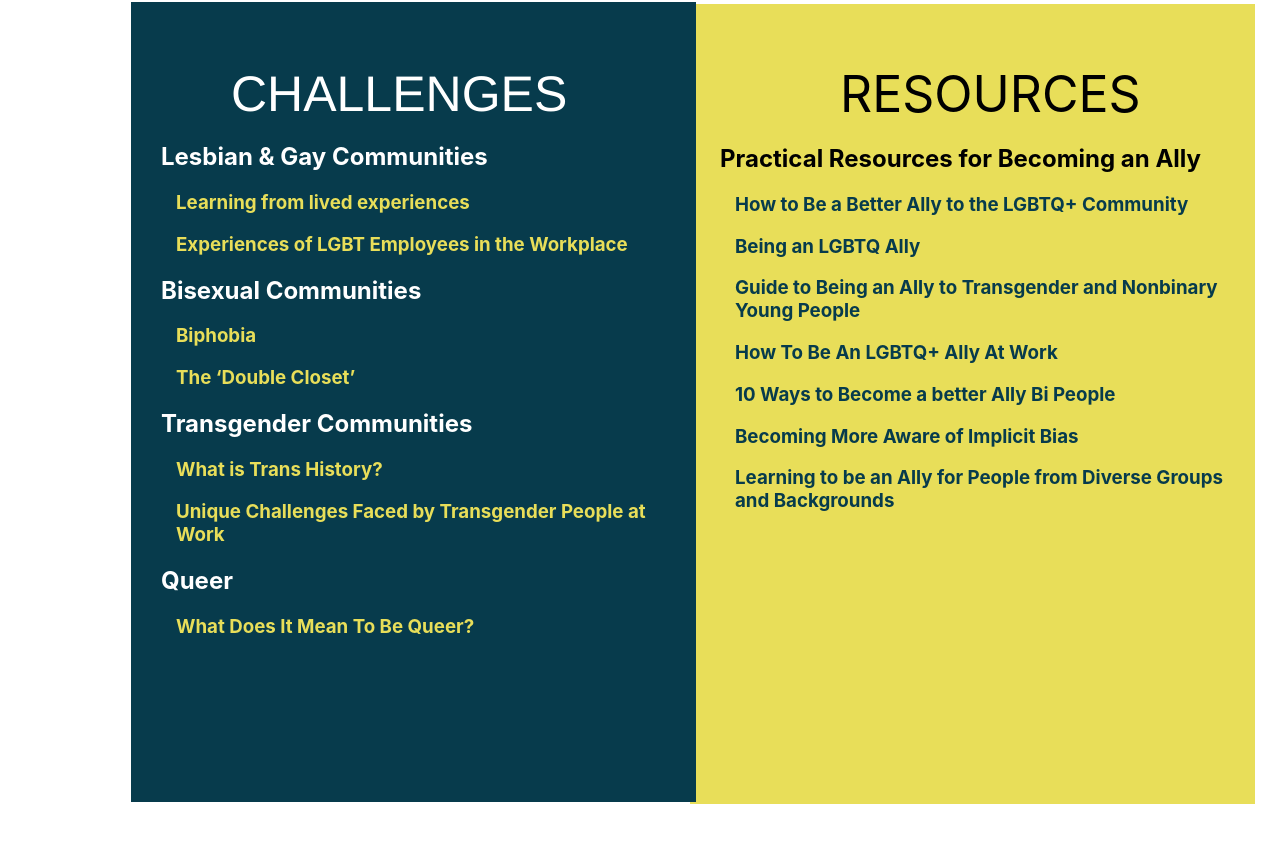
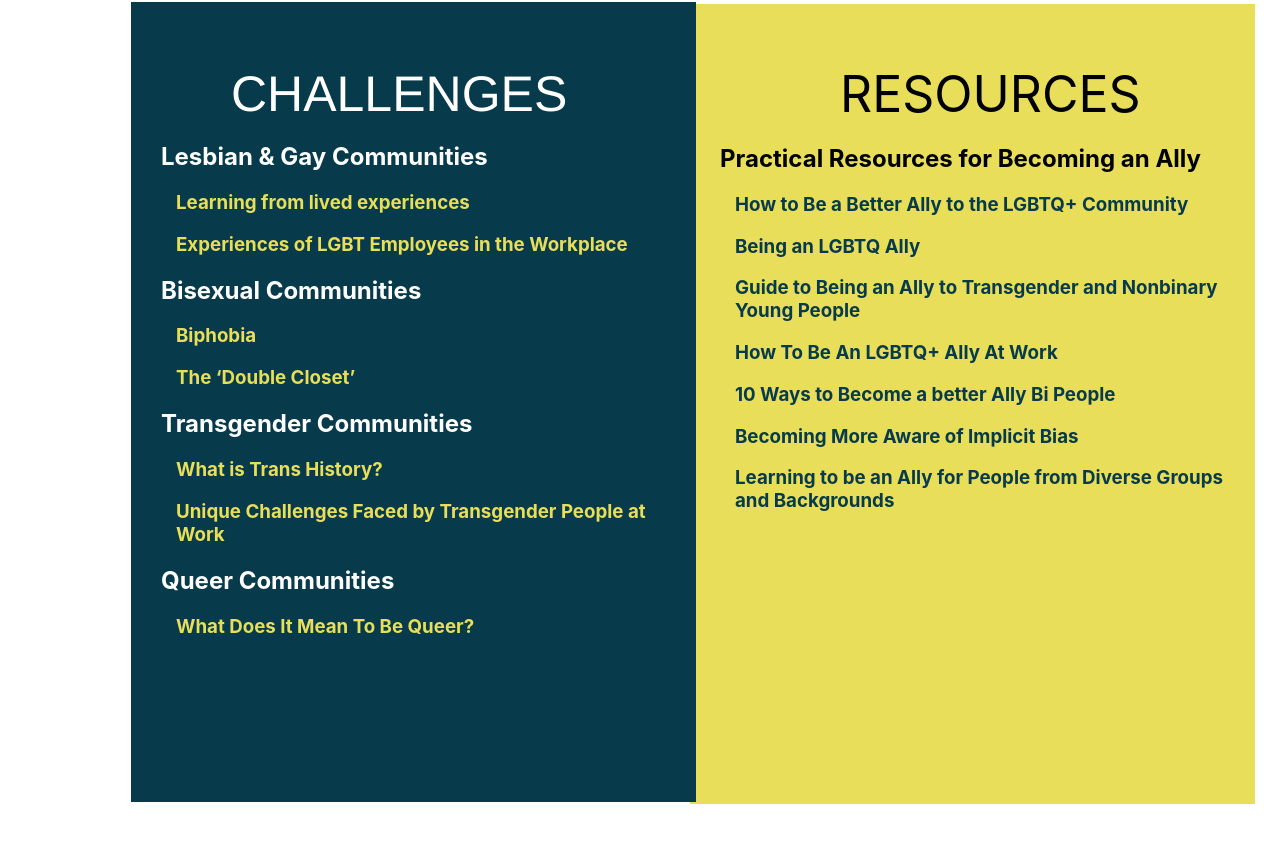
Before and after one commit to AdassaC/ARCH, a React (Create React App) app in the folder arch/: page /lgbtq in a window 1280 px wide. Shown: the part 818-1660 px from the top of the page. Built offline with nearby package versions, Linux system fonts and the light colour scheme.

Commit message:
update text for queer

```diff
--- a/arch/src/components/lgbtq.js
+++ b/arch/src/components/lgbtq.js
@@ -156,7 +156,7 @@ const LGBTQ = () => {
 							</h3>
 
 							<h2 className="cheader">
-								Queer
+								Queer Communities
 							</h2>
 							<h3 className="resource_link">
 								<a className="clink" href="https://www.lgbtqandall.com/what-does-it-to-be-queer/">
```
